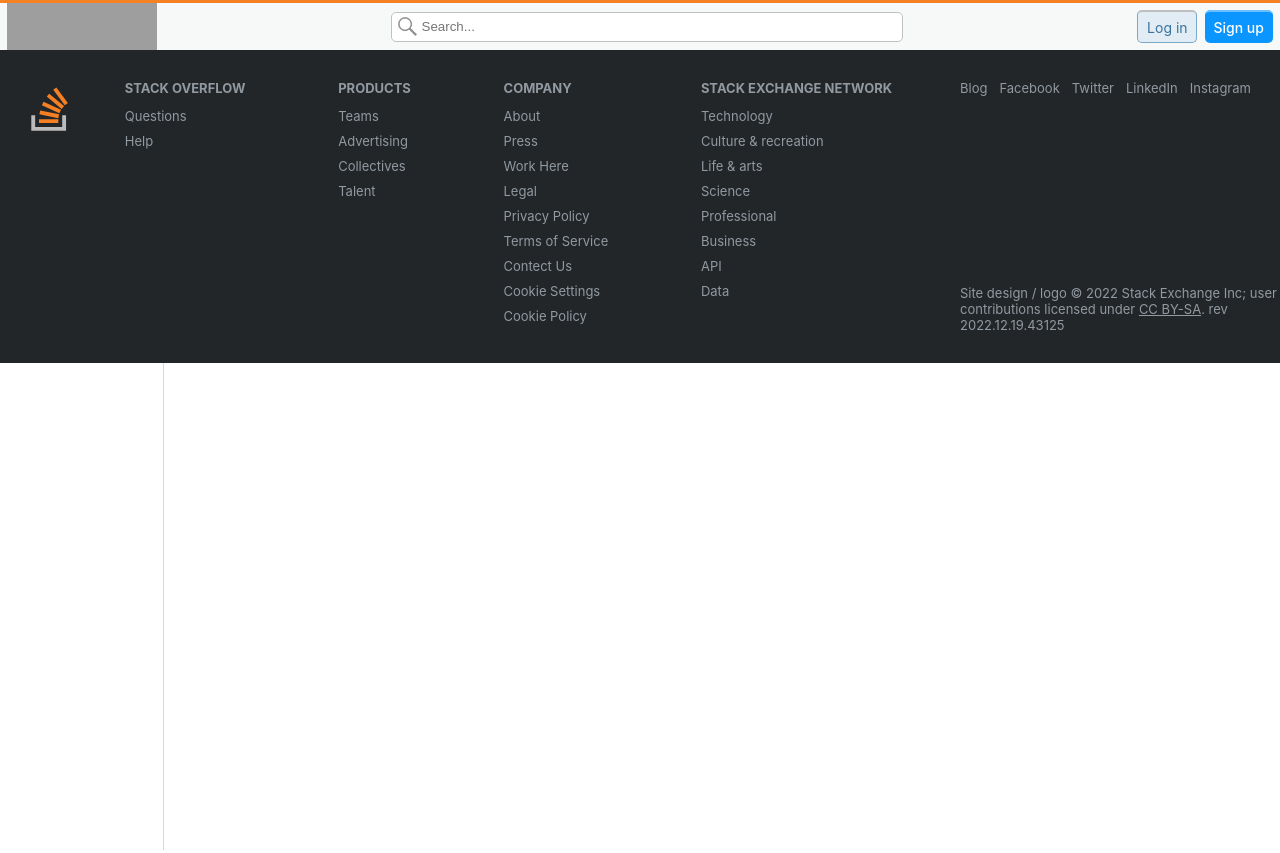
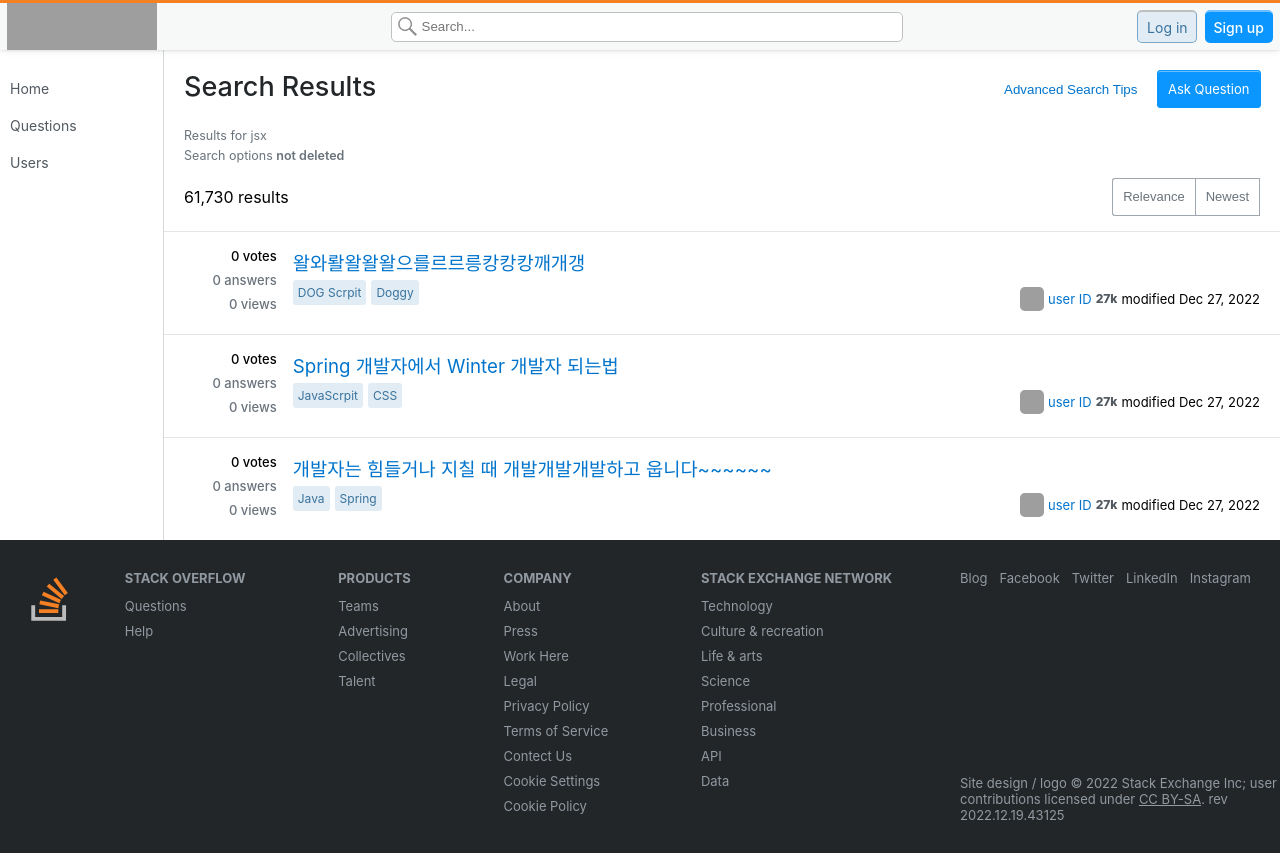
Before and after one commit to codestates-seb/seb41_pre_039, a React (Create React App) app in the folder client/: page /search in a window 1280 px wide. Before the commit the page ends 800 px from the top, so only its background shows below. Built offline with nearby package versions, Linux system fonts and the light colour scheme; grey boxes are pictures that could not be loaded.

Commit message:
feat: create Search Page

```diff
--- a/client/src/App.js
+++ b/client/src/App.js
@@ -13,6 +13,7 @@ import UserProfileSetting from './pages/UserProfileSetting';
 import DeleteProfile from './pages/DeleteProfile';
 import { useEffect, useState } from 'react';
 import Edit from './pages/Edit';
+import SerachPage from './pages/SearchPage';
 
 function App() {
   const [isSidebar, setIsSidebar] = useState(true);
@@ -48,6 +49,7 @@ function App() {
             {/* SignUp 컴포넌트로 수정 필요 */}
             <Route path="/signup" element={<SignUp />} />
             <Route path="/edit" element={<Edit isKey={isKey} />} />
+            <Route path="/search" element={<SerachPage />} />
           </Routes>
         </div>
       </div>
--- /dev/null
+++ b/client/src/pages/SearchPage.css
@@ -0,0 +1,74 @@
+.search-container {
+  display: flex;
+  justify-content: space-between;
+  padding: 20px;
+}
+
+.search-title {
+  color: rgb(35, 38, 41);
+  font-size: 27px;
+  font-weight: 500;
+}
+
+.search-tips {
+  color: hsl(206deg 100% 40%);
+  background-color: transparent;
+  cursor: pointer;
+  margin-right: 20px;
+}
+
+.search-tips:hover {
+  color: hsl(208deg 100% 60%);
+  cursor: pointer;
+}
+
+table {
+  border-collapse: collapse;
+  width: 50%;
+  font-size: 14px;
+  margin-left: 12px;
+  margin-bottom: 30px;
+}
+
+tr {
+  border-bottom: 1px solid #d7d9dc;
+}
+
+td,
+th {
+  padding: 8px;
+  text-align: left;
+  color: #0c0d0e;
+  font-weight: 500;
+}
+
+td {
+  width: 70%;
+  color: #3b4044;
+}
+
+thead > tr > th {
+  font-weight: 700;
+}
+
+.search-info {
+  width: 100%;
+  color: hsl(210deg 8% 45%);
+  padding: 0 20px;
+  font-size: 12.5px;
+  margin-bottom: 5px;
+}
+
+.search-info > span {
+  color: hsl(210deg 8% 45%);
+  font-weight: 600;
+}
+
+.result-button-container {
+  width: 100%;
+  display: flex;
+  align-items: center;
+  justify-content: space-between;
+  padding: 0 20px;
+  margin: 15px 0;
+}
--- /dev/null
+++ b/client/src/pages/SearchPage.js
@@ -0,0 +1,154 @@
+import { questions } from '../components/initialState';
+import QuestionList from '../components/QuestionList';
+import { Link } from 'react-router-dom';
+import './SearchPage.css';
+import { useState } from 'react';
+
+export default function SerachPage() {
+  const [tip, setTip] = useState(false);
+  return (
+    <>
+      <div className="search-container">
+        <h1 className="search-title">Search Results</h1>
+        <div>
+          <button className="search-tips" onClick={() => setTip(!tip)}>
+            Advanced Search Tips
+          </button>
+          <Link className="askQuestion" to="/addquestion">
+            Ask Question
+          </Link>
+        </div>
+      </div>
+      {tip ? <SerachTips /> : null}
+      <div className="search-info">Results for jsx</div>
+      <div className="search-info">
+        Search options <span>not deleted</span>
+      </div>
+      <div className="result-button-container">
+        <div>61,730 results</div>
+        <div className="buttonGroup">
+          <button className="btn1">Relevance</button>
+          <button>Newest</button>
+        </div>
+      </div>
+      <ul className="Questions">
+        {questions.data.map((question) => (
+          <QuestionList question={question} key={question.questionId} />
+        ))}
+      </ul>
+    </>
+  );
+}
+
+function SerachTips() {
+  return (
+    <>
+      <table className="tips-table">
+        <thead>
+          <tr>
+            <th>Search type</th>
+            <th>Search syntax</th>
+          </tr>
+        </thead>
+        <tbody>
+          <tr>
+            <th>Tags</th>
+            <td>[ tag ]</td>
+          </tr>
+          <tr>
+            <th>Exact</th>
+            <td>&quot;words here&quot;</td>
+          </tr>
+          <tr>
+            <th>Author</th>
+            <td>
+              user:1234
+              <br />
+              user:me (yours)
+            </td>
+          </tr>
+          <tr>
+            <th>Score</th>
+            <td>
+              score:3 <span>(3+)</span>
+              <br />
+              score:0 <span>(none)</span>
+            </td>
+          </tr>
+          <tr>
+            <th>Answers</th>
+            <td>
+              answers:3 <span>(3+)</span>
+              <br />
+              answers:0 <span>(none)</span>
+              <br />
+              isaccpted:yes
+              <br />
+              hasaccepted:no
+              <br />
+              inquestion:1234
+            </td>
+          </tr>
+          <tr>
+            <th>Views</th>
+            <td>views:250</td>
+          </tr>
+          <tr>
+            <th>Code</th>
+            <td>code:&quot;if (foo != bar)&quot;</td>
+          </tr>
+          <tr>
+            <th>Sections</th>
+            <td>
+              title:apples
+              <br />
+              body:&quot;apples oranges&quot;
+            </td>
+          </tr>
+          <tr>
+            <th>URL</th>
+            <td>url:&quot;*.example.com&quot;</td>
+          </tr>
+          <tr>
+            <th>Saves</th>
+            <td>in:saves</td>
+          </tr>
+          <tr>
+            <th>Status</th>
+            <td>
+              closed:yes
+              <br />
+              duplicate:no
+              <br />
+              migrated:no
+              <br />
+              wiki:no
+            </td>
+          </tr>
+          <tr>
+            <th>Types</th>
+            <td>
+              is:question
+              <br />
+              is:answers
+              <br />
+              is:article
+            </td>
+          </tr>
+          <tr>
+            <th>Exclude</th>
+            <td>
+              -[ tag ]
+              <br />
+              -apples
+            </td>
+          </tr>
+          <tr>
+            <th>Collective</th>
+            <td>collective:&quot;Name&quot;</td>
+          </tr>
+        </tbody>
+      </table>
+    </>
+  );
+}
```
